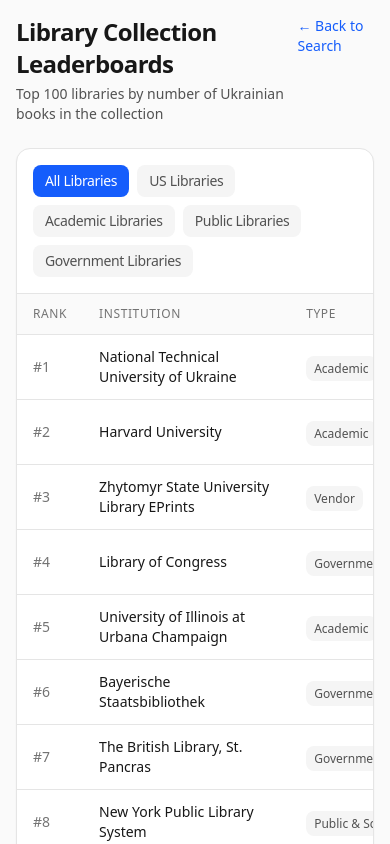
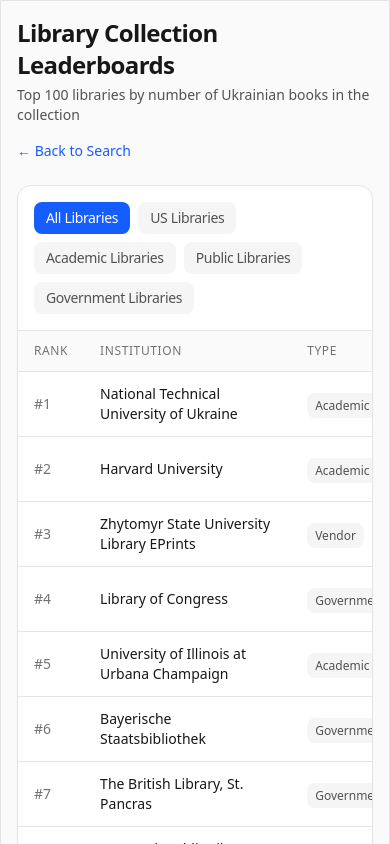
Before and after one commit to digitalRM/WSU-Ukrainian-Book-Search-Tool, a Next.js app: page /leaderboards in a window 390 px wide. Shown: the top 844 px of the page. Built offline with nearby package versions, Linux system fonts and the light colour scheme.

Commit message:
Enhance leaderboard layout with improved responsiveness and styling

```diff
--- a/app/leaderboards/page.tsx
+++ b/app/leaderboards/page.tsx
@@ -86,10 +86,10 @@
   const filteredLibraries = getFilteredAndSortedLibraries();
 
   return (
-    <div className="min-h-screen bg-neutral-50 p-4 lg:p-8">
+    <div className="min-h-screen bg-neutral-50 p-4 lg:p-8 border rounded-b-4xl">
       <main className="max-w-7xl mx-auto">
         <div className="space-y-6 lg:mt-8">
-          <div className="flex items-start justify-between">
+          <div className="flex items-start justify-between lg:flex-row flex-col gap-4">
             <div>
               <h1 className="text-2xl font-semibold text-neutral-900 tracking-tight">
                 Library Collection Leaderboards
```
